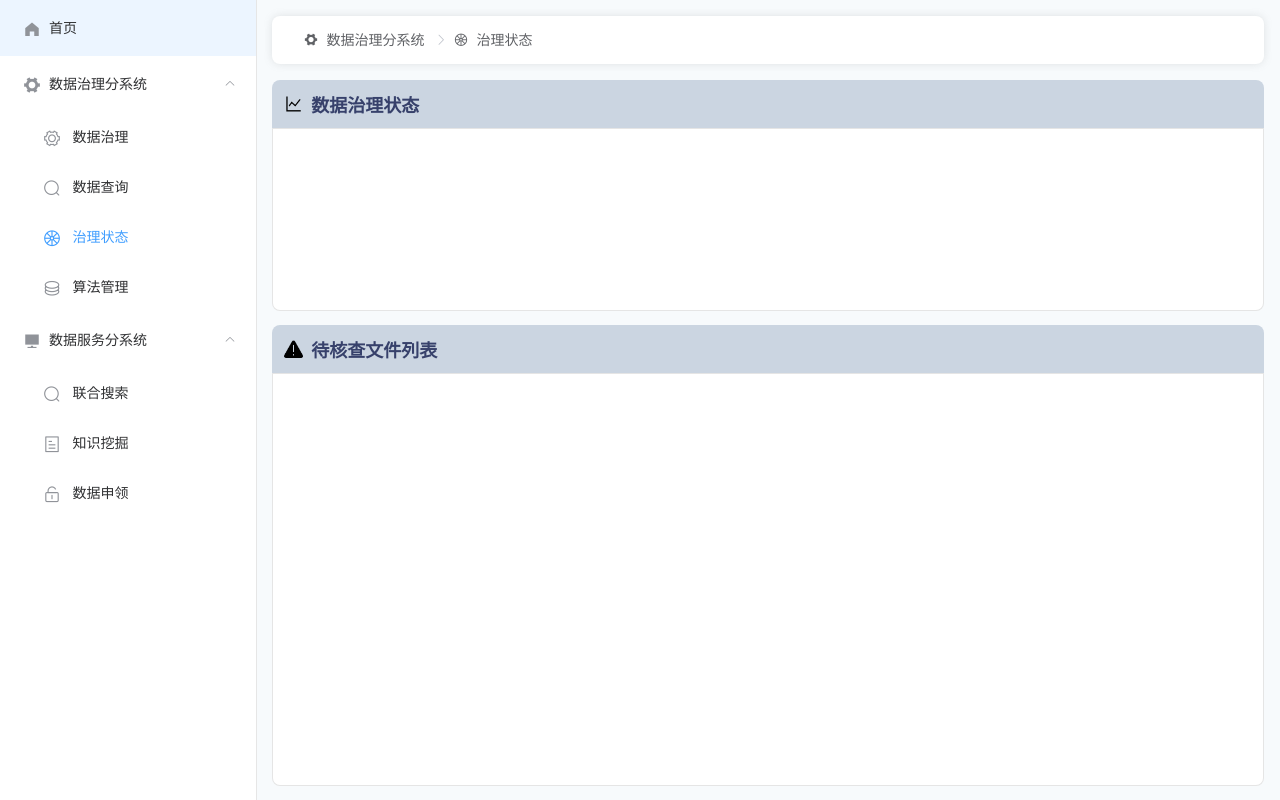
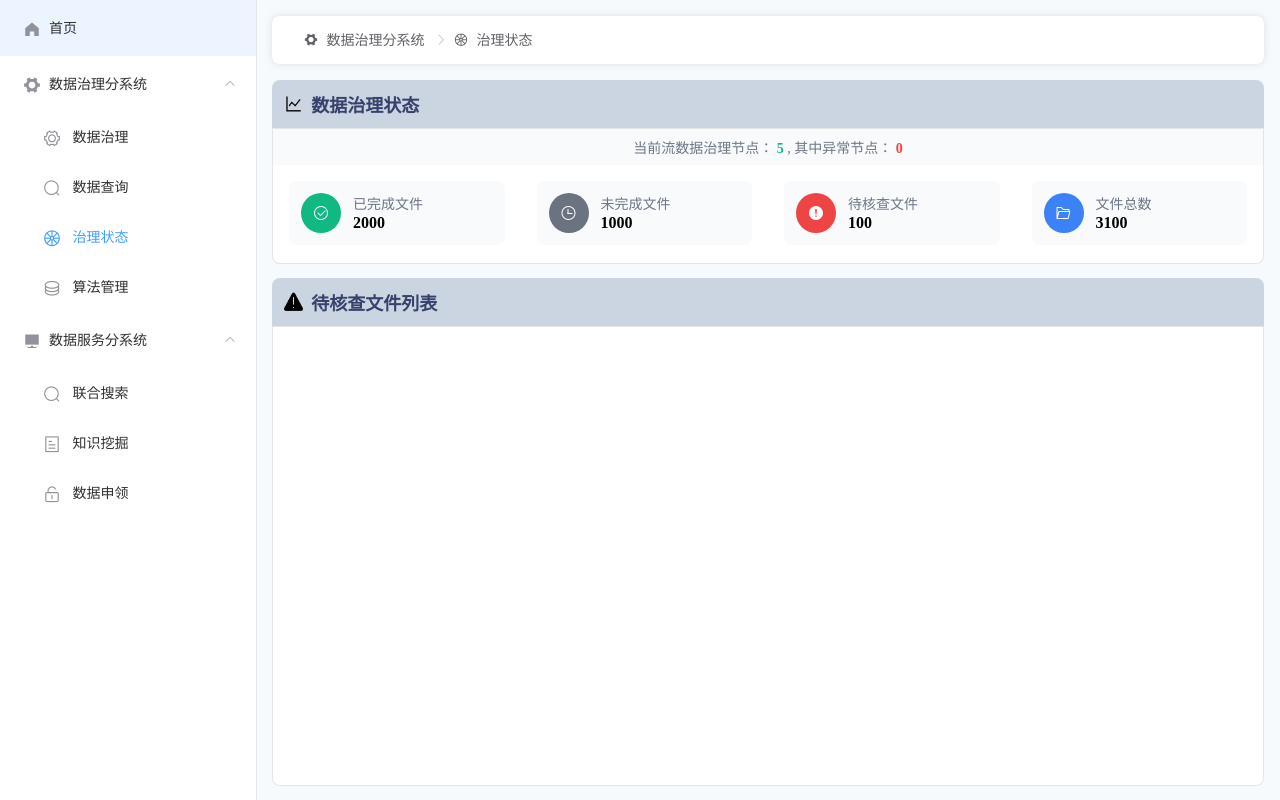
Before and after one commit to fireworks99/data-govern, a Vue app: page /govern/govern-status in a window 1280 px wide. Built offline with nearby package versions, Linux system fonts and the light colour scheme.

Commit message:
统计组件

```diff
--- /dev/null
+++ b/src/components/SatisItem.vue
@@ -0,0 +1,72 @@
+<template>
+  <div class="satis_item">
+    <div class="left flex_center">
+      <div class="circle flex_center" :style="{ backgroundColor: color }">
+        <i :class="icon"></i>
+      </div>
+    </div>
+    <div class="right">
+      <div class="title">{{ title }}</div>
+      <div class="num">{{ num }}</div>
+    </div>
+  </div>
+</template>
+
+<script>
+export default {
+  name: 'SatisItem',
+  props: {
+    color: {
+      type: String,
+      default: '#10b981'
+    },
+    icon: {
+      type: String,
+      default: 'el-icon-circle-check'
+    },
+    title: {
+      type: String,
+      default: ''
+    },
+    num: {
+      type: Number,
+      default: 0
+    }
+  }
+}
+</script>
+
+<style lang="scss" scoped>
+.satis_item {
+  width: 100%;
+  height: 64px;
+  background-color: #f8fafc;
+  border-radius: 8px;
+  display: flex;
+
+  .left {
+    width: 64px;
+
+    .circle {
+      width: 40px;
+      height: 40px;
+      border-radius: 20px;
+      color: #fff;
+    }
+  }
+  .right {
+    flex: 1;
+    padding: 12px 0;
+
+    .title {
+      color: #6e7786;
+      font-size: 14px;
+    }
+
+    .num {
+      line-height: 20px;
+      font-weight: bold;
+    }
+  }
+}
+</style>
--- a/src/views/govern/GovernStatus.vue
+++ b/src/views/govern/GovernStatus.vue
@@ -1,7 +1,21 @@
 <template>
   <div class="wrapper">
     <div class="top">
-      <PanelLayout title="数据治理状态" icon="line"></PanelLayout>
+      <PanelLayout title="数据治理状态" icon="line">
+        <div class="intro">
+          当前流数据治理节点：
+          <span style="color: #10b981;font-weight: bold;">5</span>
+          , 其中异常节点：
+          <span style="color: #ef4444;font-weight: bold;">0</span>
+        </div>
+
+        <div class="row">
+          <SatisItem color="#10b981" icon="el-icon-circle-check" title="已完成文件" :num="2000"/>
+          <SatisItem color="#6b7280" icon="el-icon-time" title="未完成文件" :num="1000"/>
+          <SatisItem color="#ef4444" icon="el-icon-warning" title="待核查文件" :num="100"/>
+          <SatisItem color="#3b82f6" icon="el-icon-folder-opened" title="文件总数" :num="3100"/>
+        </div>
+      </PanelLayout>
     </div>
     <div class="bottom">
       <PanelLayout title="待核查文件列表" icon="warning"></PanelLayout>
@@ -11,11 +25,13 @@
 
 <script>
 import PanelLayout from '@/components/PanelLayout.vue';
+import SatisItem from '@/components/SatisItem.vue';
 
 export default {
   name: 'DataStatus',
   components: {
-    PanelLayout
+    PanelLayout,
+    SatisItem
   }
 }
 </script>
@@ -30,11 +46,25 @@ export default {
   gap: 16px;
 
   .top {
-    flex: 1;
+
+    .intro {
+      background-color: #f8fafc;
+      padding: 8px 12px;
+      color: #6e7786;
+      font-size: 14px;
+      text-align: center;
+    }
+
+    .row {
+      padding: 16px;
+      display: flex;
+      gap: 32px;
+    }
   }
 
   .bottom {
-    flex: 2;
+    flex: 1;
+    min-height: 0;
   }
 }
 </style>
```
